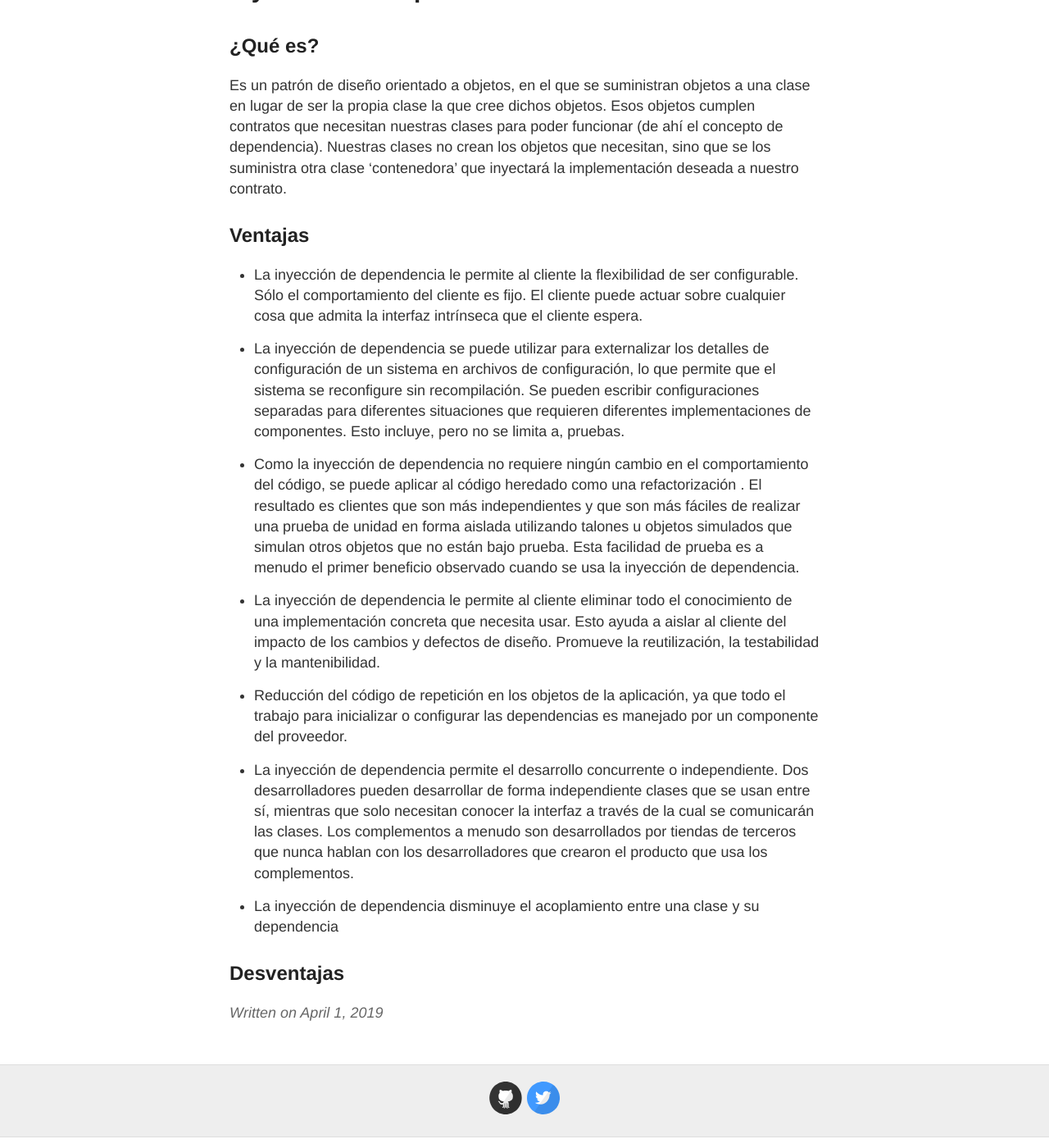
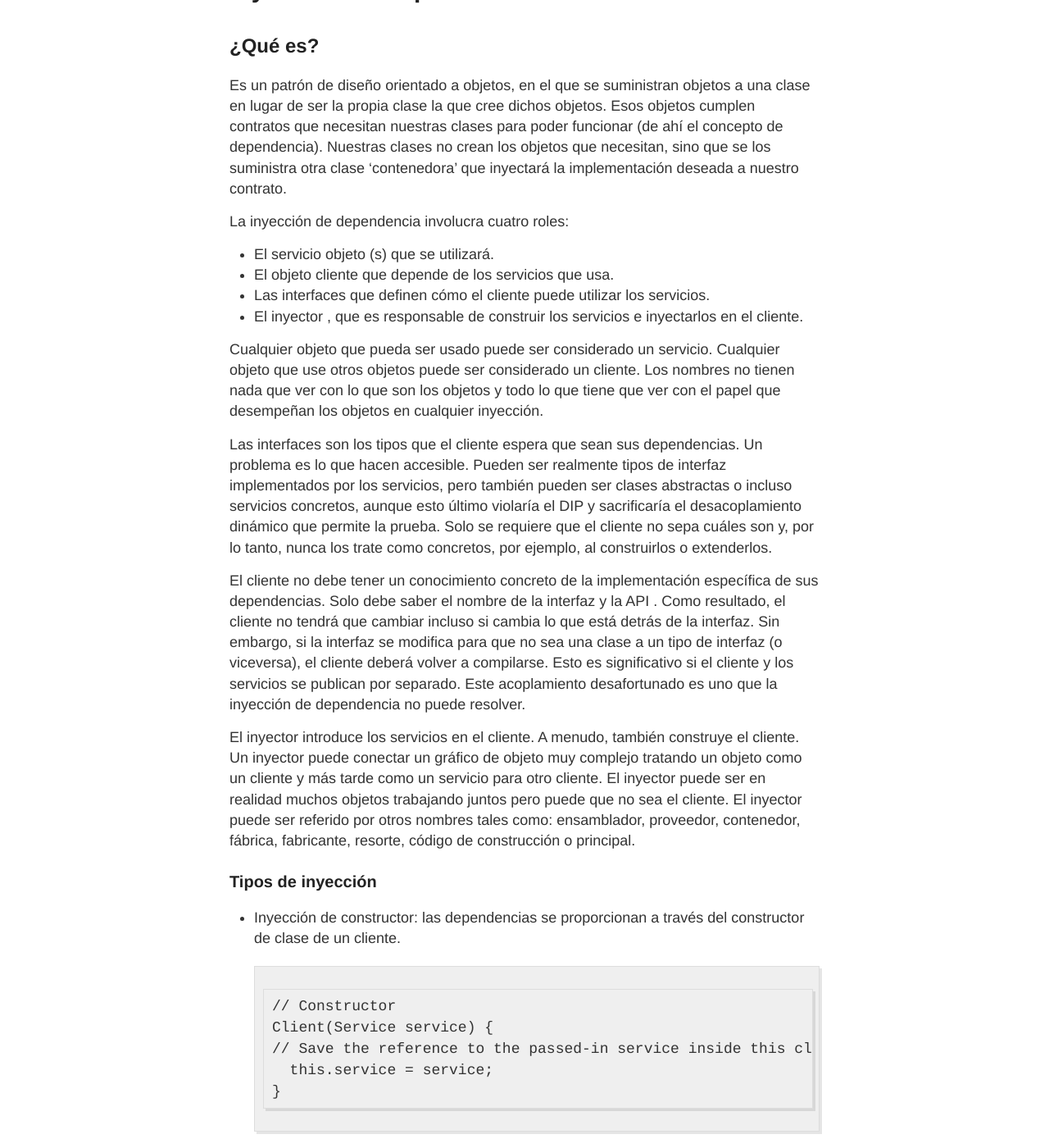
Before and after one commit to JetGI/PacoBocanegra.github.io, a Jekyll site: the page built from _posts/2019-04-01-Inyección de dependencias.md, in a window 1280 px wide and 1400 px high, scrolled down 281 px. Shown: the whole window at 82% size. Built offline with Jekyll 4.4.1, drawn with Linux system fonts in a browser that asks for light colours; our own code applies the rules of GitHub Pages for plain Markdown files; some of the changed text lies outside the part shown.

Commit message:
Update 2019-04-01-Inyección de dependencias.md

```diff
--- a/_posts/2019-04-01-Inyección de dependencias.md
+++ b/_posts/2019-04-01-Inyección de dependencias.md
@@ -2,6 +2,35 @@
 ## ¿Qué es?
 
 Es un patrón de diseño orientado a objetos, en el que se suministran objetos a una clase en lugar de ser la propia clase la que cree dichos objetos. Esos objetos cumplen contratos que necesitan nuestras clases para poder funcionar (de ahí el concepto de dependencia). Nuestras clases no crean los objetos que necesitan, sino que se los suministra otra clase 'contenedora' que inyectará la implementación deseada a nuestro contrato.
+
+La inyección de dependencia involucra cuatro roles:
+
+  - El servicio objeto (s) que se utilizará.
+  - El objeto cliente que depende de los servicios que usa.
+  - Las interfaces que definen cómo el cliente puede utilizar los servicios.
+  - El inyector , que es responsable de construir los servicios e inyectarlos en el cliente.
+
+Cualquier objeto que pueda ser usado puede ser considerado un servicio. Cualquier objeto que use otros objetos puede ser considerado un cliente. Los nombres no tienen nada que ver con lo que son los objetos y todo lo que tiene que ver con el papel que desempeñan los objetos en cualquier inyección.
+
+Las interfaces son los tipos que el cliente espera que sean sus dependencias. Un problema es lo que hacen accesible. Pueden ser realmente tipos de interfaz implementados por los servicios, pero también pueden ser clases abstractas o incluso servicios concretos, aunque esto último violaría el DIP y sacrificaría el desacoplamiento dinámico que permite la prueba. Solo se requiere que el cliente no sepa cuáles son y, por lo tanto, nunca los trate como concretos, por ejemplo, al construirlos o extenderlos.
+
+El cliente no debe tener un conocimiento concreto de la implementación específica de sus dependencias. Solo debe saber el nombre de la interfaz y la API . Como resultado, el cliente no tendrá que cambiar incluso si cambia lo que está detrás de la interfaz. Sin embargo, si la interfaz se modifica para que no sea una clase a un tipo de interfaz (o viceversa), el cliente deberá volver a compilarse. Esto es significativo si el cliente y los servicios se publican por separado. Este acoplamiento desafortunado es uno que la inyección de dependencia no puede resolver.
+
+El inyector introduce los servicios en el cliente. A menudo, también construye el cliente. Un inyector puede conectar un gráfico de objeto muy complejo tratando un objeto como un cliente y más tarde como un servicio para otro cliente. El inyector puede ser en realidad muchos objetos trabajando juntos pero puede que no sea el cliente. El inyector puede ser referido por otros nombres tales como: ensamblador, proveedor, contenedor, fábrica, fabricante, resorte, código de construcción o principal.
+
+### Tipos de inyección
+
+  - Inyección de constructor: las dependencias se proporcionan a través del constructor de clase de un cliente.
+    ~~~
+    // Constructor
+    Client(Service service) {
+    // Save the reference to the passed-in service inside this client
+      this.service = service;
+    }
+    ~~~
+  - Inyección de setter: el cliente expone un método set que utiliza el inyector para inyectar la dependencia.
+  - Inyección de interfaz: la interfaz de la dependencia proporciona un método de inyección que inyectará la dependencia en cualquier cliente que se le pase. Los clientes deben implementar una interfaz que exponga un método de establecimiento que acepte la dependencia.
+
 
 ## Ventajas
 
@@ -20,3 +49,14 @@ Es un patrón de diseño orientado a objetos, en el que se suministran objetos a
   - La inyección de dependencia disminuye el acoplamiento entre una clase y su dependencia
 
 ## Desventajas
+
+  - La inyección de dependencia crea clientes que exigen que los detalles de configuración sean suministrados por el código de construcción. Esto puede ser oneroso cuando hay valores predeterminados obvios disponibles.
+
+  - La inyección de dependencia puede hacer que el código sea difícil de rastrear (leer) porque separa el comportamiento de la construcción. Esto significa que los desarrolladores deben consultar más archivos para seguir cómo funciona un sistema.
+
+  - Los marcos de inyección de dependencia se implementan con reflexión o programación dinámica. Esto puede dificultar el uso de la automatización IDE, como "encontrar referencias", "mostrar jerarquía de llamadas" y refactorizaciones seguras.
+
+  - La inyección de dependencia generalmente requiere un mayor esfuerzo de desarrollo por adelantado, ya que uno no puede convertirse en algo correcto cuando y donde se necesita, pero debe solicitar que se inyecte y luego asegurarse de que se haya inyectado.
+La inyección de dependencia obliga a la complejidad a salir de las clases y a los vínculos entre clases que pueden no ser siempre deseables o fáciles de gestionar.
+
+  - La inyección de dependencia puede fomentar la dependencia de un marco de inyección de dependencia.
```
